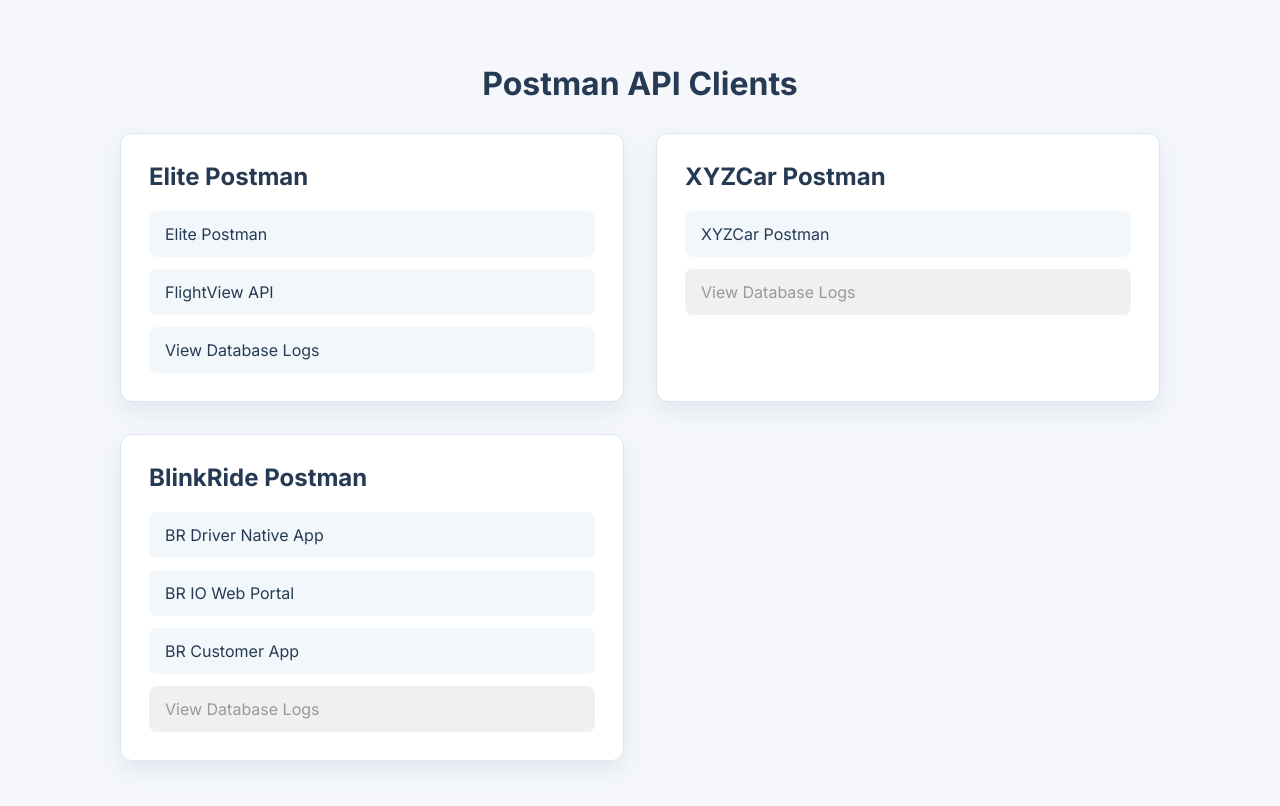
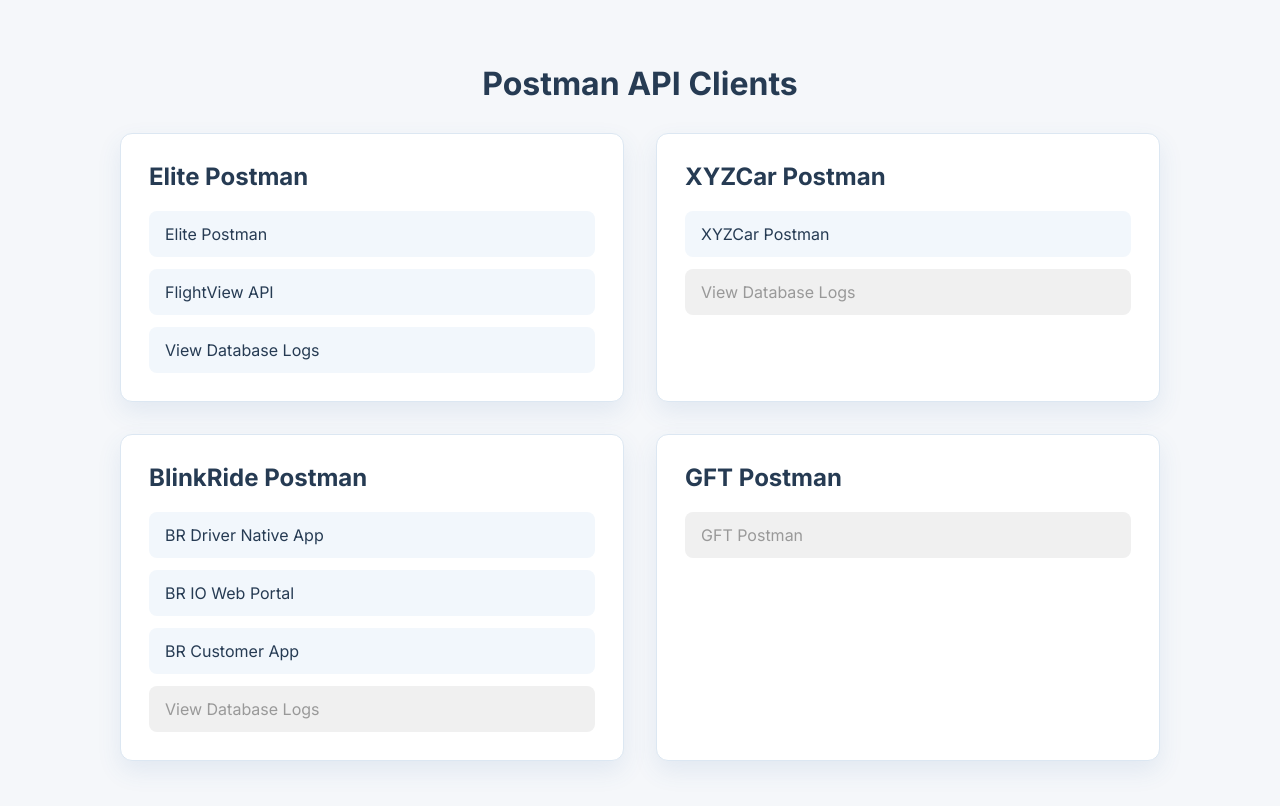
Before and after one commit to Etech-afzaal/dbapi, a Next.js app: page / in a window 1280 px wide. Shown: the top 806 px of the page. Built offline with nearby package versions, Linux system fonts and the light colour scheme.

Commit message:
Refactor PageSkeleton to use map for rendering cards; add GFT Postman section in Home component

```diff
--- a/src/app/PageSkeleton.js
+++ b/src/app/PageSkeleton.js
@@ -6,8 +6,9 @@ export default function PageSkeleton({ kind = "form" }) {
       <main className={styles.home} aria-busy="true" aria-label="Loading home page">
         <div className={`${styles.shimmer} ${styles.title}`} />
         <div className={styles.cards}>
-          <div className={`${styles.shimmer} ${styles.card}`} />
-          <div className={`${styles.shimmer} ${styles.card}`} />
+          {[0, 1, 2, 3].map((item) => (
+            <div key={item} className={`${styles.shimmer} ${styles.card}`} />
+          ))}
         </div>
       </main>
     );
--- a/src/app/page.js
+++ b/src/app/page.js
@@ -30,6 +30,12 @@ export default function Home() {
             <span className={styles.disabled} aria-disabled="true">View Database Logs</span>
           </div>
         </section>
+        <section className={styles.card} aria-labelledby="gft-title">
+          <h2 id="gft-title">GFT Postman</h2>
+          <div className={styles.links}>
+            <span className={styles.disabled} aria-disabled="true">GFT Postman</span>
+          </div>
+        </section>
       </div>
     </main>
   );
```
